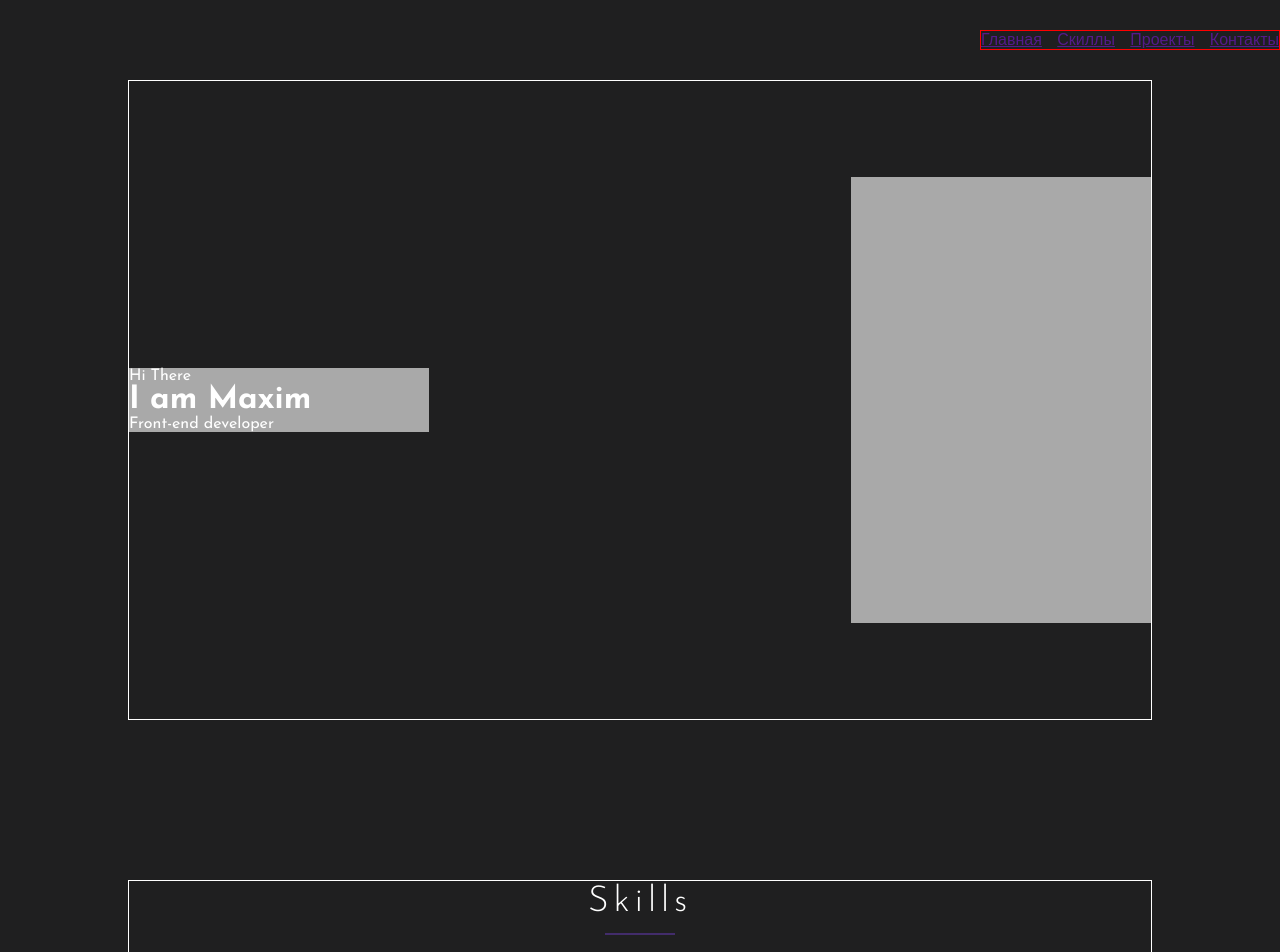
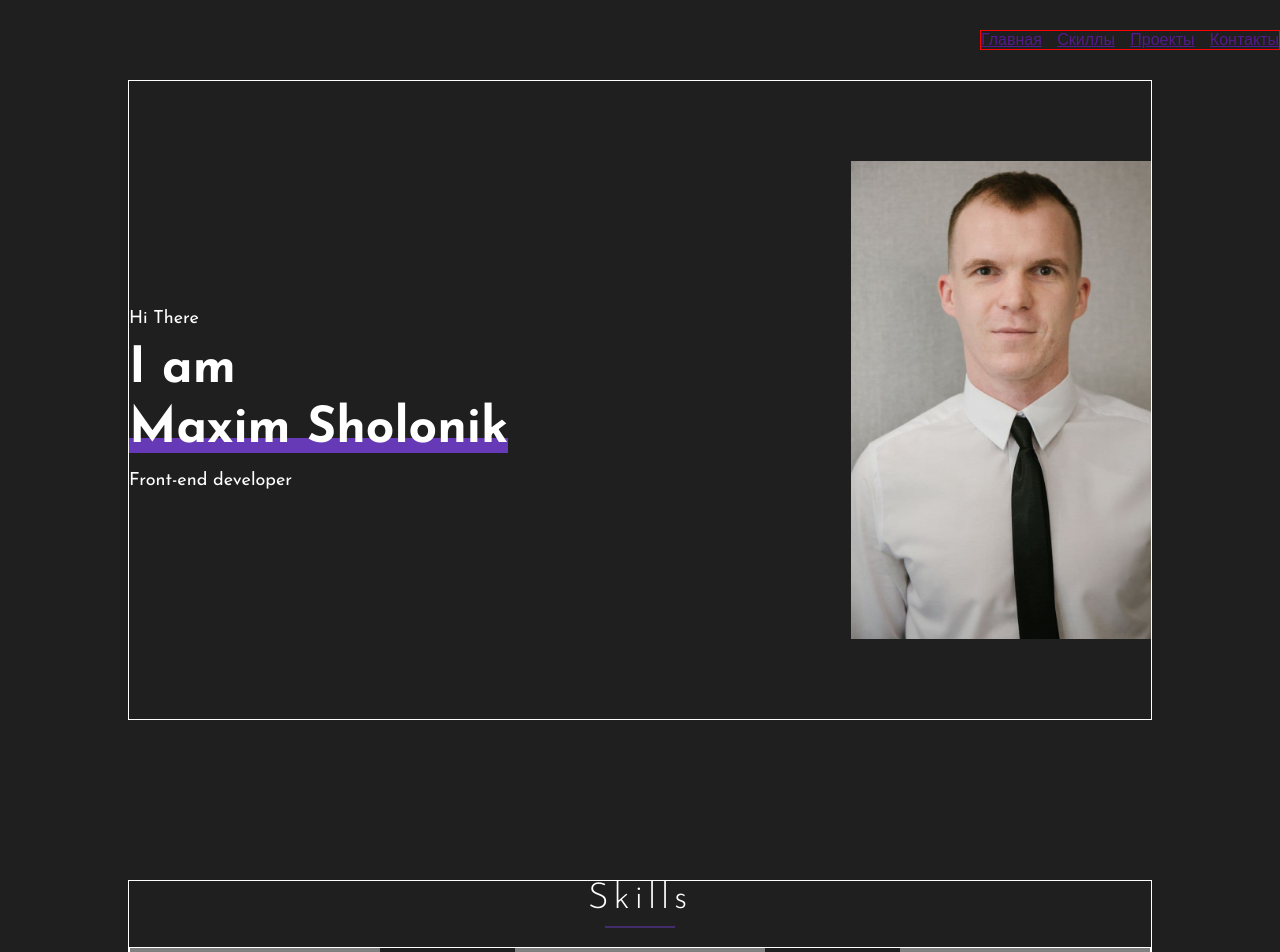
Before and after one commit to makcsholonik/portfolio, a React (Create React App) app: page / in a window 1280 px wide. Shown: the top 952 px of the page. Built offline with nearby package versions, Linux system fonts and the light colour scheme.

Commit message:
stage II

```diff
--- a/src/common/styles/sass/variables.scss
+++ b/src/common/styles/sass/variables.scss
@@ -2,5 +2,7 @@ $textColor: #ffffff;
 $primaryColor: #663ab6;
 $bgColor: #1f1f20;
 $bgSecondColor: #252527;
-$textFontFamily: 400 14px/1.8 'Poppins', sans-serif;
-$titleFontFamily: 700 40px/1.2 'Josefin Sans', sans-serif;
+$textFontFamily: 'Poppins', sans-serif;
+$titleFontFamily: 'Josefin Sans', sans-serif;
+//$textFontFamily: 400 14px/1.8 'Poppins', sans-serif;
+//$titleFontFamily: 700 40px/1.2 'Josefin Sans', sans-serif;
--- a/src/main/Main.js
+++ b/src/main/Main.js
@@ -1,18 +1,21 @@
-import React from "react";
+import React from 'react';
 import style from './Main.module.scss';
 import styleContainer from '../common/styles/Container.module.scss'
+import maxImg from './../assets/image/maxim.png'
 
 export const Main = () => {
+    const maxim = {
+        backgroundImage: `url(${maxImg})`
+    };
     return (
         <div className={style.mainBlock}>
             <div className={styleContainer.container}>
                 <div className={style.text}>
                     <span>Hi There</span>
-                    <h1>I am Maxim</h1>
+                    <h1>I am <span>Maxim Sholonik</span></h1>
                     <p>Front-end developer</p>
                 </div>
-                <div className={style.photo}>
-                </div>
+                <div className={style.photo} style={maxim}></div>
             </div>
         </div>
     );
--- a/src/main/Main.module.scss
+++ b/src/main/Main.module.scss
@@ -1,16 +1,57 @@
 @import '/src/common/styles/sass/variables';
+@import '/src/common/styles/sass/mixins';
 
 .mainBlock {
   height: 100vh;
 
   .text {
-    width: 300px;
-    background-color: darkgray;
+    width: 400px;
+    display: block;
+    @include text(white, $titleFontFamily, 18px, 400, 1.2);
+
+    h1 {
+      font-size: 50px;
+      padding: 10px 0 10px;
+
+      & > span {
+        font-size: 50px;
+        position: relative;
+        display: inline-block;
+        z-index: 1;
+
+        &::after {
+          content: "";
+          position: absolute;
+          left: 0;
+          right: 0;
+          bottom: 7px;
+          height: 15px;
+          width: 100%;
+          z-index: -1;
+          background: $primaryColor;
+        }
+      }
+    }
+
+
   }
 
   .photo {
     width: 300px;
-    height: 70%;
-    background-color: darkgray;
+    height: 75%;
+    background-size: cover;
+    background-position: revert;
+    background-repeat: no-repeat;
   }
 }
+
+//
+//content: "";
+//position: absolute;
+//left: 0;
+//right: 0;
+//bottom: 0;
+//height: 20px;
+//width: 100%;
+//          z-index: -1;
+//background: #4e93e6;
--- a/src/projects/project/Project.module.scss
+++ b/src/projects/project/Project.module.scss
@@ -47,13 +47,13 @@
     padding: 25px 20px;
 
     .projectTitle {
-      @include text(white, $titleFontFamily, 16px, 400, 1.2);
+      @include text(white, $titleFontFamily, 18px, 400, 1.2);
       margin: 0 0 5px;
       letter-spacing: 1px;
     }
 
     .description {
-      @include text(white, $textFontFamily, 12px, 400, 1.8)
+      @include text(white, $textFontFamily, 12px, 300, 1.8)
     }
   }
 }
```
Also changed, not shown: src/assets/image/[Оригиналы]/maxim.png (added), src/assets/image/maxim.png (added).
